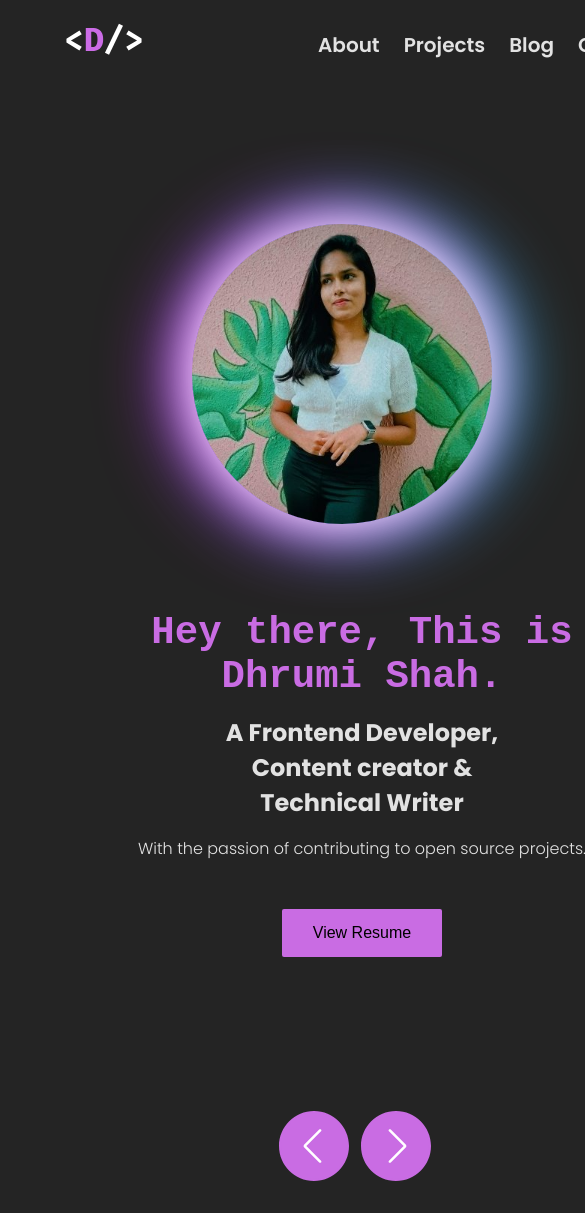
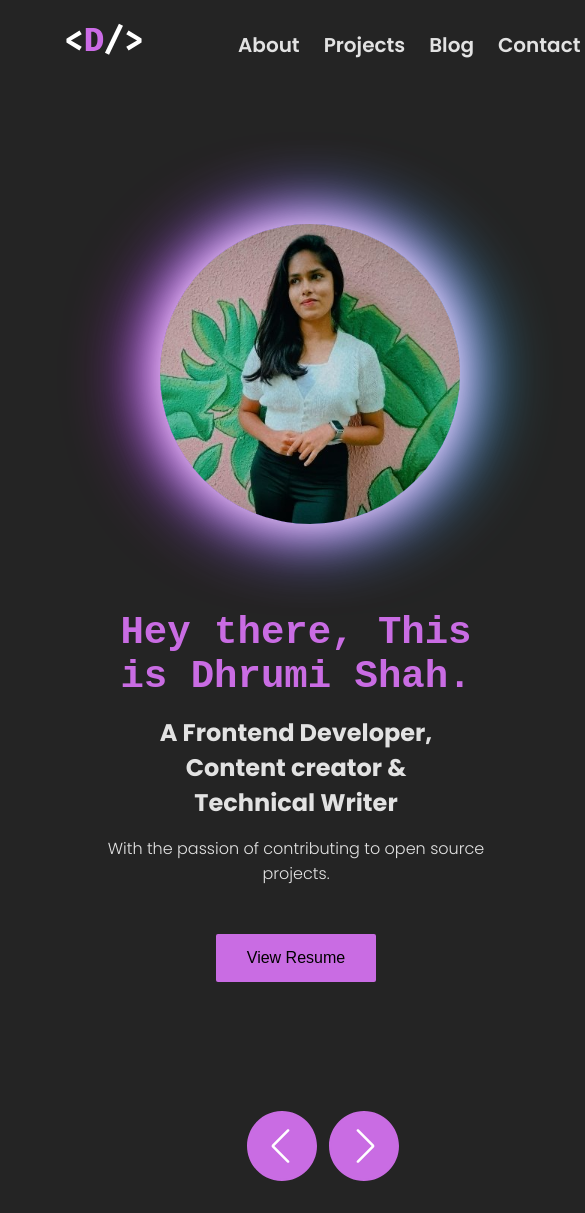
Before and after one commit to dhrumishah/My-portfolio, a React (Vite) app: page / in a window 390 px wide. Shown: the top 1213 px of the page, 585 px wide, since content can reach past the window. Built offline with nearby package versions, Linux system fonts and the light colour scheme; a web font is replaced by a local one.

Commit message:
media queries for main page added

```diff
--- a/src/App.css
+++ b/src/App.css
@@ -366,7 +366,7 @@ li:hover {
 @media only screen and (max-width: 768px) {
   .about--arrows {
     margin-top: 30rem;
-    margin-left: 22rem;
+    margin-left: 18rem;
   }
   .nav {
     max-width: 768px;
@@ -376,7 +376,7 @@ li:hover {
     margin-left: 4rem;
   }
   .div--content {
-    margin-left: 150px;
+    margin-left: 70px;
   }
   .nav--li {
     margin-left: 1.5rem;
@@ -386,9 +386,9 @@ li:hover {
     flex-direction: column-reverse;
   }
   .about--heading {
-    margin-left: 5rem;
+    margin-left: 4rem;
     height: 100px;
-    width: 500px;
+    width: 400px;
   }
   .about--title {
     font-size: 3em;
@@ -400,5 +400,6 @@ li:hover {
   .about--profileImage {
     height: 300px;
     width: 300px;
+    margin-left: 8rem;
   }
 }
```
